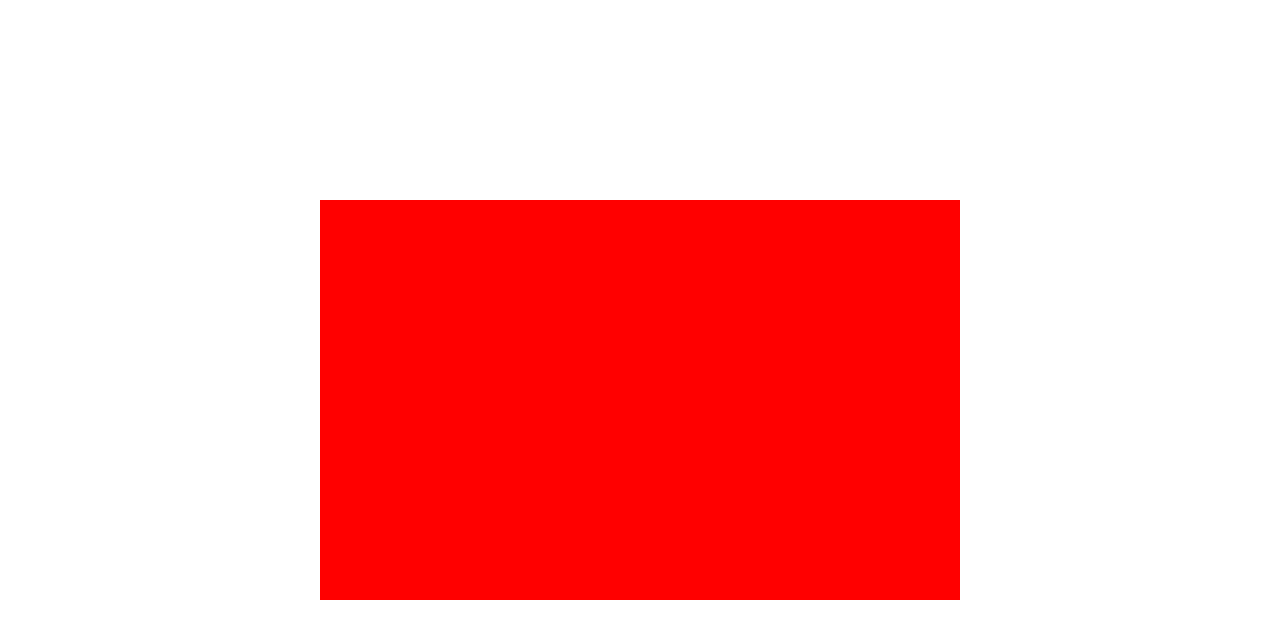
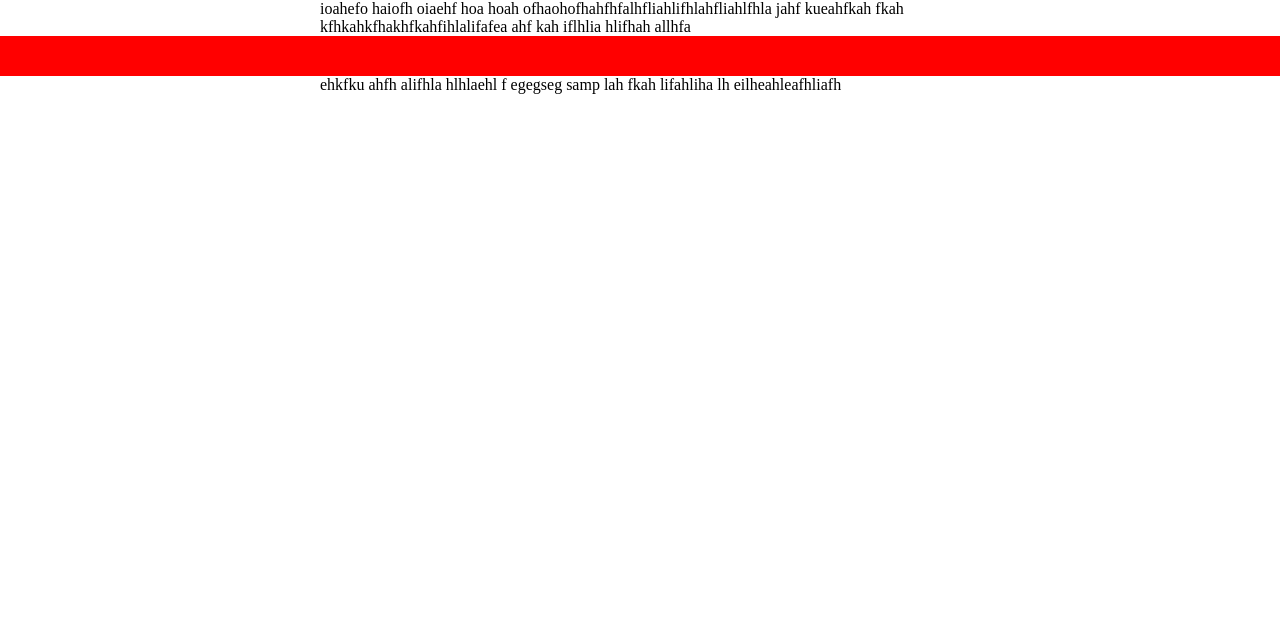
Before and after one commit to jbinaux/viewport-units, a plain HTML site: page index.html in a window 1280 px wide. Drawn offline with Linux system fonts and the light colour scheme.

Commit message:
breakout demonstration

```diff
--- a/index.html
+++ b/index.html
@@ -5,8 +5,13 @@
   </head>
   <body>
     <div class="main">
-      <div class="quarter">
+      <p>ioahefo haiofh oiaehf hoa hoah ofhaohofhahfhfalhfliahlifhlahfliahlfhla
+      jahf kueahfkah fkah kfhkahkfhakhfkahfihlalifafea
+      ahf kah iflhlia hlifhah allhfa </p>
+      <div class="strip">
       </div>
+      <p>ehkfku ahfh alifhla hlhlaehl f egegseg samp
+      lah fkah  lifahliha lh eilheahleafhliafh</p>
     </div>
   </body>
 </html>
--- a/style.css
+++ b/style.css
@@ -7,16 +7,17 @@
 
 .main
 {
-  width: 100vw;
+  width: 50vw;
   height: 100vh;
   background-color: white;
+  margin-left: 25vw;
 }
 
-.quarter
+.strip
 {
-  width: 50vw;
-  height: 50vh;
+  position: relative;
+  transform: translate(-25%, 0);
+  width: 100vw;
+  height: 5vh;
   background-color: red;
-  margin-left: 25vw;
-  margin-top: 25vh;
 }
```
